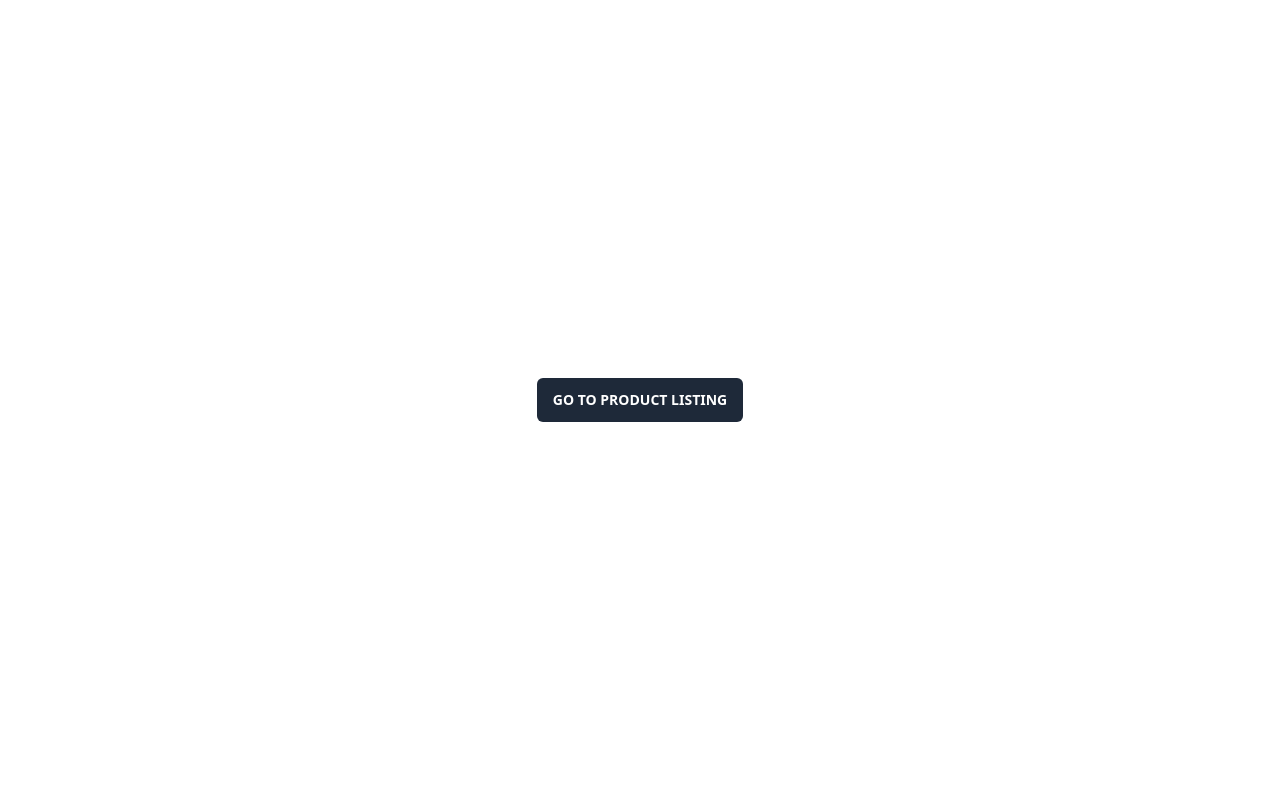
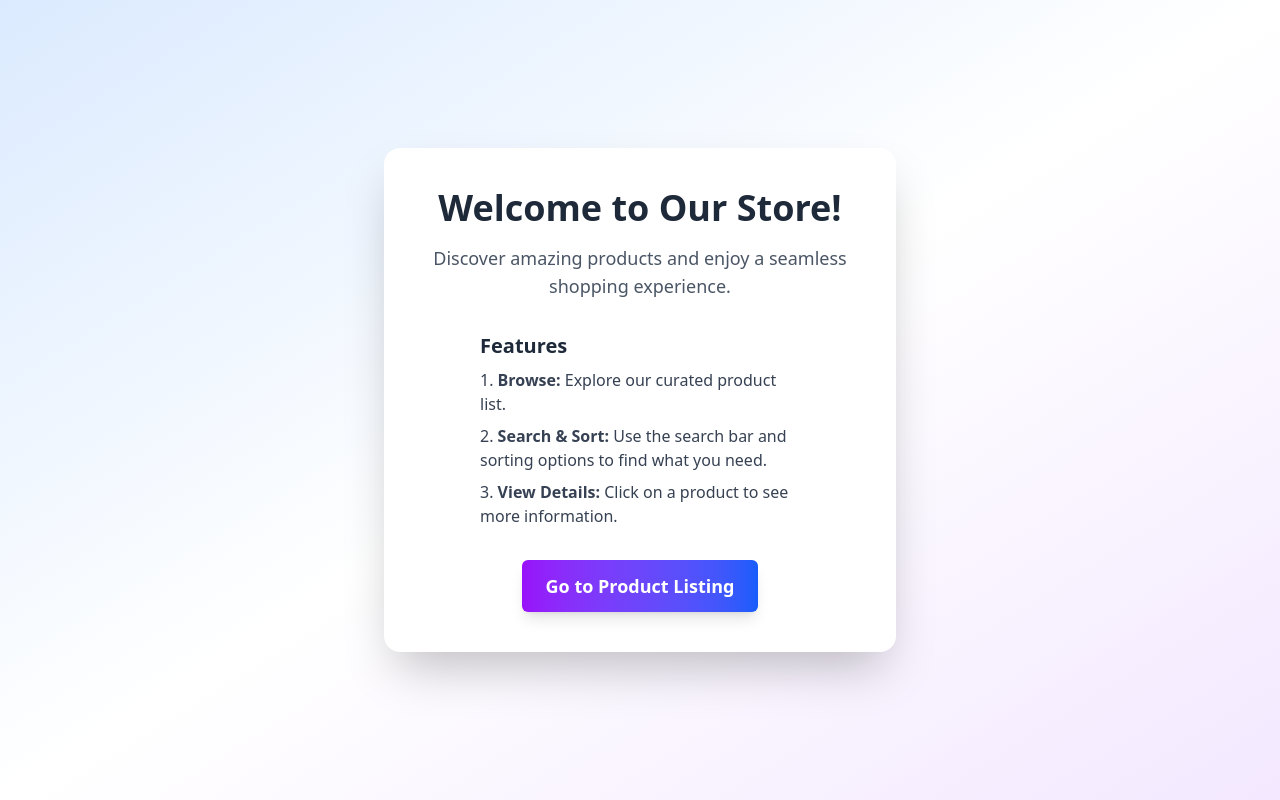
Before and after one commit to karlodr/iona-test-exam, a Next.js app: page / in a window 1280 px wide. Built offline with nearby package versions, Linux system fonts and the light colour scheme.

Commit message:
chore: clean up designs

```diff
--- /dev/null
+++ b/app/components/feature-list/index.tsx
@@ -0,0 +1,23 @@
+import { FC } from "react";
+
+type FeatureItemProps = {
+  title: string;
+  description: string;
+};
+
+const FeatureItem: FC<FeatureItemProps> = ({ title, description }) => (
+  <li>
+    <span className="font-semibold">{title}:</span> {description}
+  </li>
+);
+
+export const FeaturesList: FC = () => (
+  <div className="w-full max-w-xs mb-8">
+    <h2 className="text-xl font-bold text-gray-800 mb-2">Features</h2>
+    <ol className="list-decimal list-inside text-gray-700 space-y-2">
+      <FeatureItem title="Browse" description="Explore our curated product list." />
+      <FeatureItem title="Search & Sort" description="Use the search bar and sorting options to find what you need." />
+      <FeatureItem title="View Details" description="Click on a product to see more information." />
+    </ol>
+  </div>
+);
--- a/app/components/rating/index.tsx
+++ b/app/components/rating/index.tsx
@@ -6,16 +6,10 @@ export type RatingProps = {
 };
 
 export const Rating: FC<RatingProps> = ({ ratings, className = "" }) => {
-  // Clamp ratings between 0 and 5
   const rating = Math.max(0, Math.min(5, ratings));
   const stars = [];
 
   for (let i = 0; i < 5; i++) {
-    // For each star, determine if it should be full, half, or empty
-    // If rating >= i+1, full star
-    // If rating >= i+0.5, half star
-    // Else, empty star
-
     if (rating >= i + 1) {
       // Full star
       stars.push(
--- a/app/page.tsx
+++ b/app/page.tsx
@@ -1,9 +1,23 @@
+import Link from "next/link";
+import { FeaturesList } from "./components/feature-list";
+
 export default function Home() {
   return (
-    <div className="flex justify-center items-center h-screen ">
-      <button className="inline-block cursor-pointer rounded-md bg-gray-800 px-4 py-3 text-center text-sm font-semibold uppercase text-white transition duration-200 ease-in-out hover:bg-gray-900">
-        Go to product listing
-      </button>
+    <div className="flex justify-center items-center h-screen bg-gradient-to-br from-blue-100 via-white to-purple-100">
+      <div className="bg-white rounded-2xl shadow-2xl p-10 max-w-lg w-full flex flex-col items-center">
+        <h1 className="text-4xl font-extrabold text-gray-800 mb-4 text-center">
+          Welcome to Our Store!
+        </h1>
+        <p className="text-lg text-gray-600 mb-8 text-center">
+          Discover amazing products and enjoy a seamless shopping experience.
+        </p>
+        <FeaturesList />
+        <Link href="/products">
+          <button className="w-full rounded-md bg-gradient-to-r from-purple-600 to-blue-600 px-6 py-3 text-lg font-semibold text-white shadow-lg transition duration-200 ease-in-out hover:from-purple-700 hover:to-blue-700 focus:outline-none focus:ring-2 focus:ring-purple-400 focus:ring-offset-2">
+            Go to Product Listing
+          </button>
+        </Link>
+      </div>
     </div>
   );
 }
--- a/app/products/[id]/index.tsx
+++ b/app/products/[id]/index.tsx
@@ -1,4 +1,5 @@
 import { FC } from "react";
+import Link from "next/link";
 import type { Product } from "@/app/lib/types";
 import { ProductImage } from "@/app/components/product-image";
 import { ProductInfo } from "@/app/products/[id]/components/product-info";
@@ -11,6 +12,15 @@ export const View: FC<ViewProps> = ({ product }) => {
   return (
     <section className="w-full">
       <div className="container mx-auto py-8 h-screen">
+        <div className="mb-6 absolute top-8 left-8 z-20">
+          <Link
+            href="/products"
+            className="inline-flex items-center px-3 py-1 rounded-full bg-white/80 text-xs font-medium shadow-lg opacity-80 hover:opacity-100 transition-all duration-200 hover:bg-gray-100 hover:shadow-xl backdrop-blur-md"
+            style={{ boxShadow: "0 2px 8px rgba(0,0,0,0.08)" }}
+          >
+            &larr; Back
+          </Link>
+        </div>
         <div className="grid grid-cols-2 h-full">
           <ProductImage src={product.thumbnail} alt={product.title} />
           <ProductInfo
--- a/app/products/index.tsx
+++ b/app/products/index.tsx
@@ -167,7 +167,7 @@ export const View: FC<{ products: Product[] }> = ({ products }) => {
 		<main className="w-full h-min-screen">
 			<HeaderWithSearch
 				title="Product List page"
-				subtitle="Lorem ipsum dolor, sit amet consectetur adipisicing elit. Nostrum, molestias."
+				subtitle="Browse our collection of products. Use the search and sorting options to find exactly what you need."
 				inputPlaceholder="Type a keyword"
 				inputValue={searchValue}
 				onInputChange={handleInputChange}
```
Also changed, not shown: app/components/product-image/index.tsx (+1 -16 lines).
